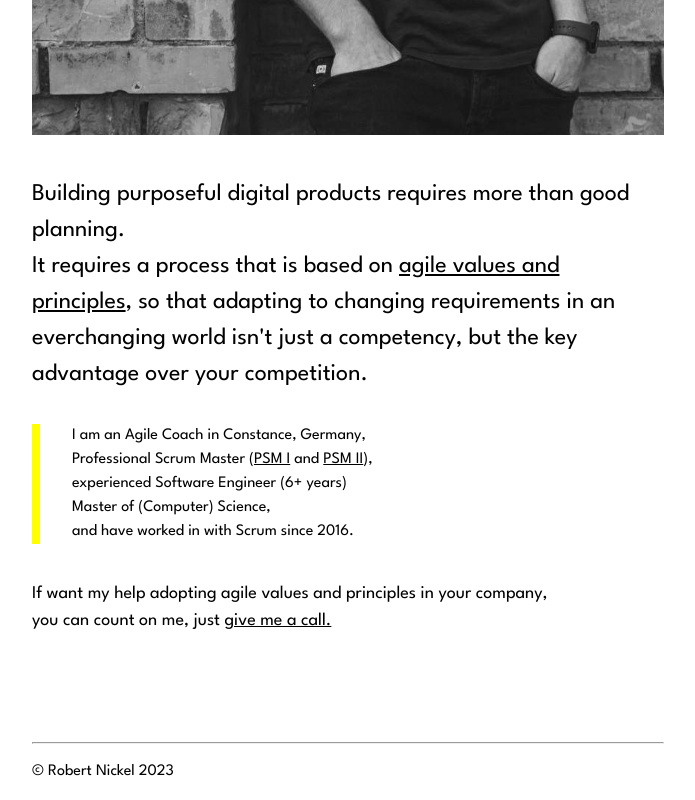
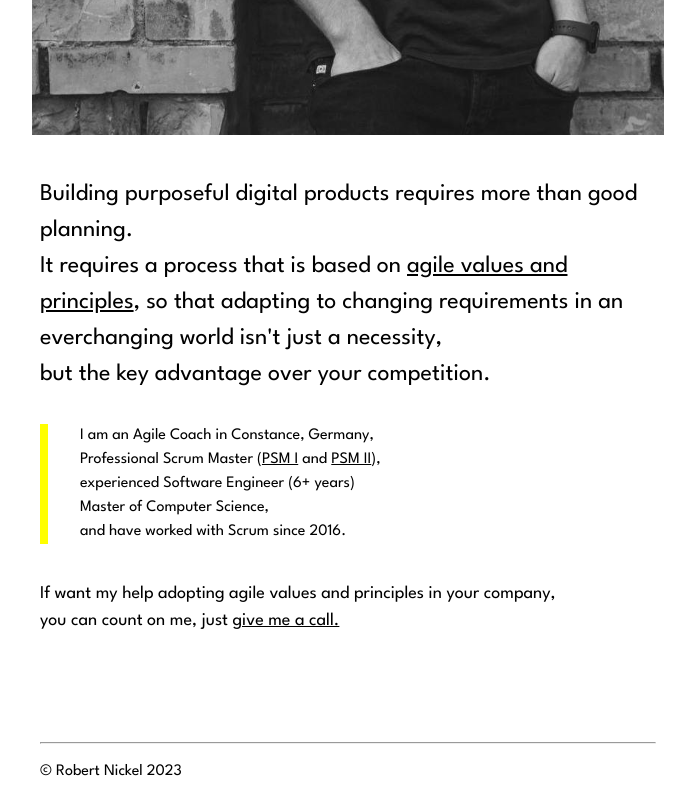
Before and after one commit to Robert-Nickel/robertnickel.online_3.0, a SvelteKit app: page / in a window 1280 px wide. Shown: the part 700-1500 px from the top of the page, without its empty margins (292-987 px from the left). Built offline with nearby package versions, Linux system fonts and the light colour scheme.

Commit message:
fixed wording

```diff
--- a/src/routes/+page.svelte
+++ b/src/routes/+page.svelte
@@ -5,9 +5,7 @@
 </script>
 
 <div class="container">
-	<div class="left">
-		<p />
-	</div>
+	<div class="left"><p /></div>
 	<div class="main">
 		<div class="image-container">
 			<img src="{base}/images/me.jpg" alt="Robert Nickel, smiling" width="100%" />
@@ -21,13 +19,14 @@
 				<h3 style="margin-left: 1em;">Robert Nickel</h3>
 			</div>
 		</div>
-		<div style="margin-top: 2em;">
+		<div class="text-container">
 			<p class="why-agile">
 				Building purposeful digital products requires more than good planning.<br />It requires a
 				process that is based on
 				<a href="https://agilemanifesto.org" target="_blank">agile values and principles</a>, so
-				that adapting to changing requirements in an everchanging world isn't just a competency, but
-				the key advantage over your competition.
+				that adapting to changing requirements in an everchanging world isn't just a necessity,<br
+				/>
+				but the key advantage over your competition.
 			</p>
 
 			<div style="margin-top: 2em; padding-left: 2em; border-left: 8px solid rgb(255,255,0">
@@ -43,8 +42,8 @@
 					>PSM II</a
 				>),<br />
 				experienced Software Engineer (6+ years)<br />
-				Master of (Computer) Science,<br />
-				and have worked in with Scrum since 2016.
+				Master of Computer Science,<br />
+				and have worked with Scrum since 2016.
 			</div>
 
 			<p class="cta">
@@ -52,16 +51,20 @@
 				you can count on me, just
 				<a href="https://calendly.com/robertnickel/30min">give me a call.</a>
 			</p>
+			<hr />
+
+			<p>© Robert Nickel {currentYear}</p>
 		</div>
-
-		<hr />
-
-		<p>© Robert Nickel {currentYear}</p>
 	</div>
 	<div class="right"><p /></div>
 </div>
 
 <style>
+	.text-container {
+		margin-top: 2em;
+		padding-left: 0.5em;
+		padding-right: 0.5em;
+	}
 	.image-container {
 		position: relative;
 		text-align: center;
@@ -110,7 +113,7 @@
 			width: 100%;
 		}
 		.container {
-			margin-top: 4em;
+			margin-top: 2em;
 		}
 	}
 
```
